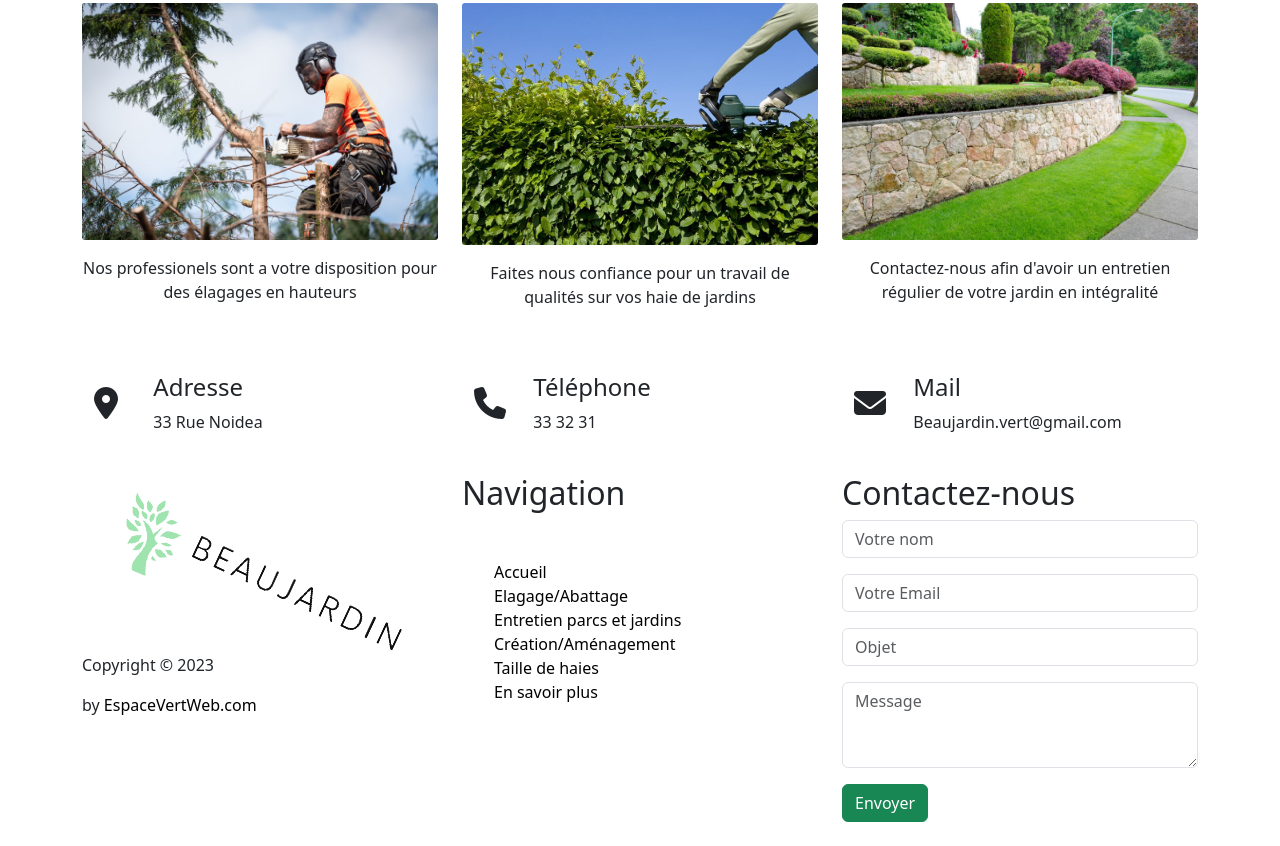
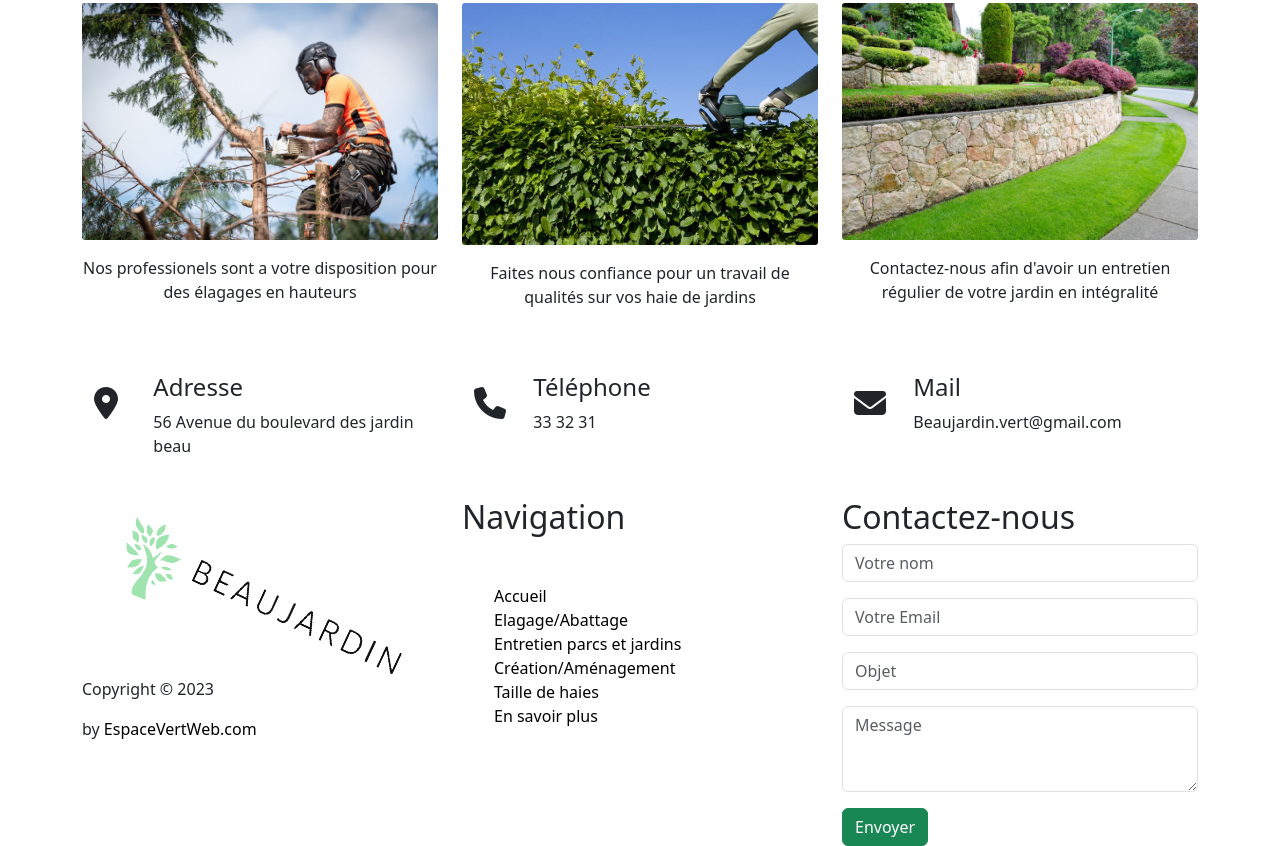
Before and after one commit to Ououia/paysagiste, a plain HTML site: page index.html in a window 1280 px wide. Shown: the part 950-1796 px from the top of the page. Before the commit the page ends 1772 px from the top, so only its background shows below. Drawn offline with nearby package versions, Linux system fonts and the light colour scheme; some icons are missing.

Commit message:
feat : adress changes

```diff
--- a/index.html
+++ b/index.html
@@ -228,7 +228,7 @@
                 </div>
                 <div class="col-md-10 justify-content-start">
                   <h4>Adresse</h4>
-                  <p>33 Rue Noidea</p>
+                  <p>56 Avenue du boulevard des jardin beau</p>
                 </div>
               </div>
             </div>
```
